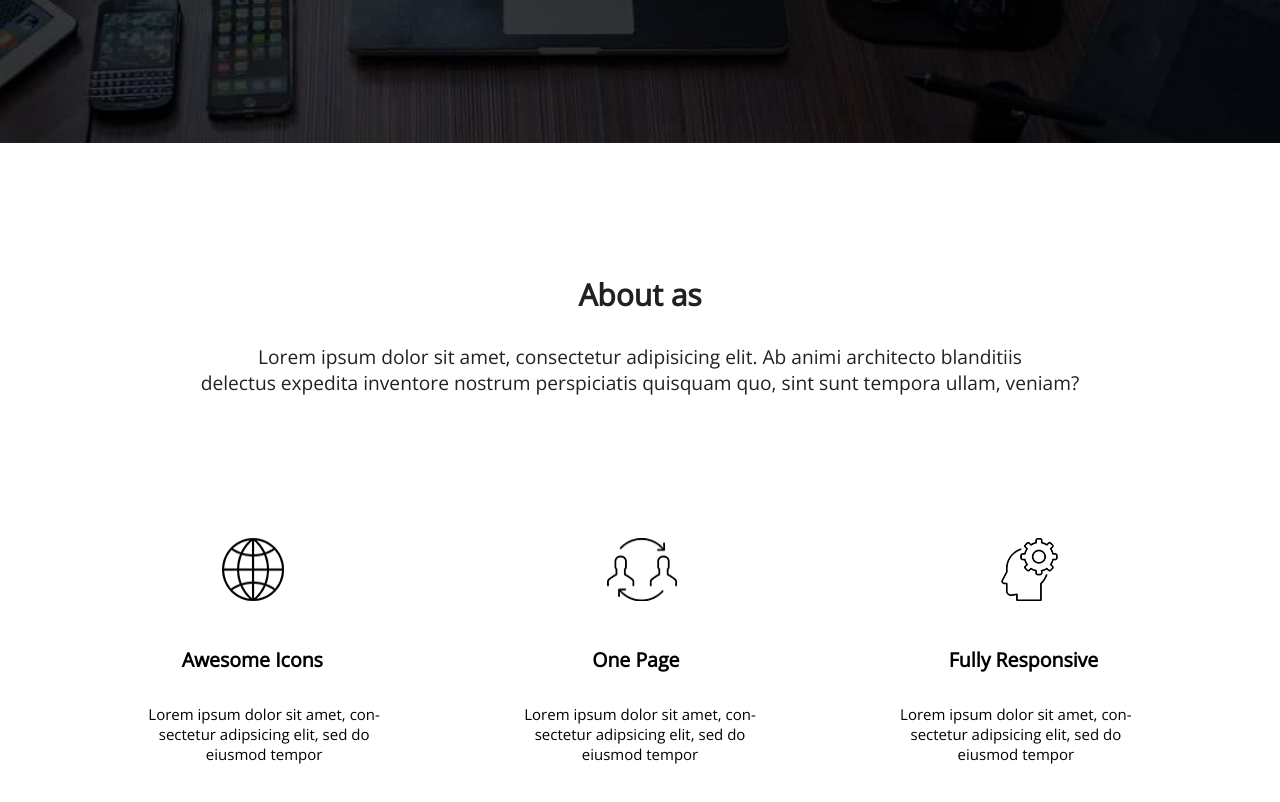
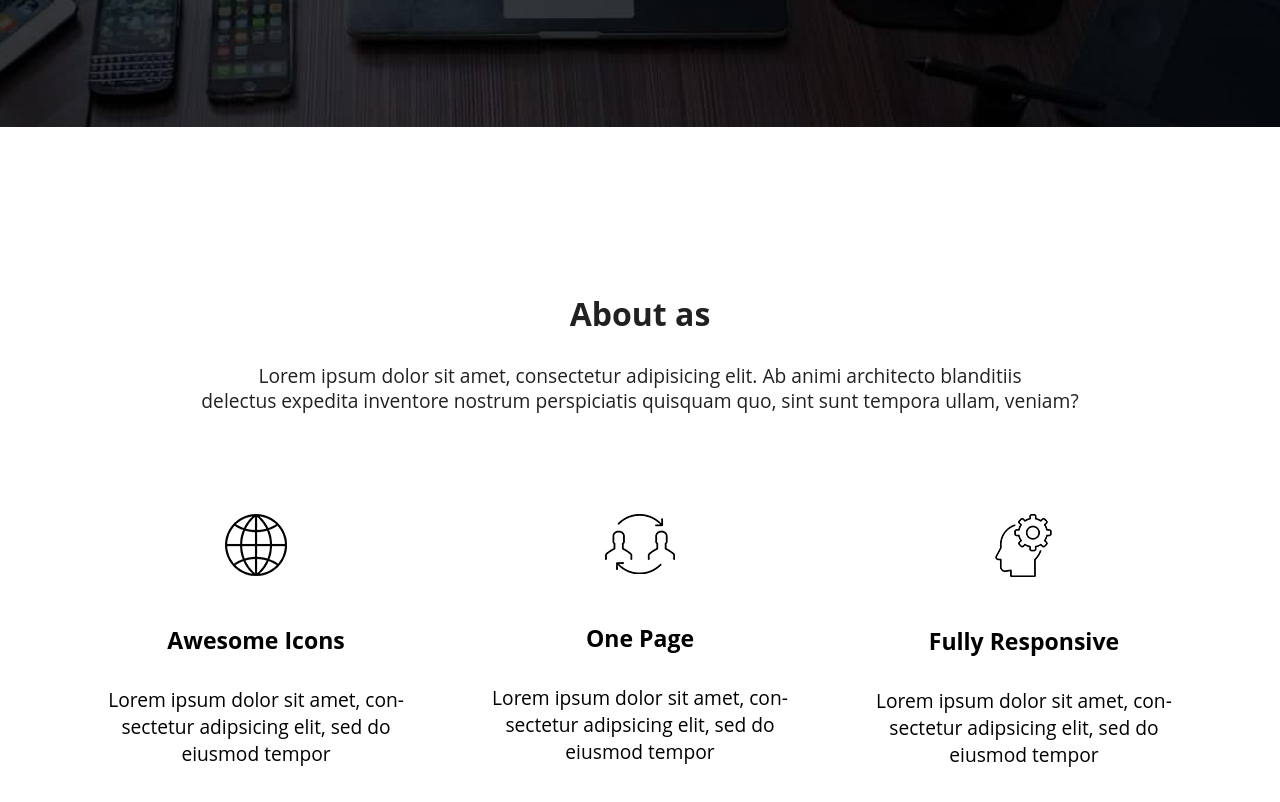
Before and after one commit to Naimeless/mmtr-frontend, a website: page Code.html in a window 1280 px wide. Shown: the part 780-1582 px from the top of the page. Before the commit the page ends 1545 px from the top, so only its background shows below. Drawn offline with nearby package versions, Linux system fonts and the light colour scheme.

Commit message:
Сделан второй блок и отредактирован scss

```diff
--- a/Code.html
+++ b/Code.html
@@ -57,20 +57,22 @@
         <p class="description-block_text">Lorem ipsum dolor sit amet, consectetur adipisicing elit. Ab animi architecto blanditiis<br> delectus expedita
         inventore nostrum perspiciatis quisquam quo, sint sunt tempora ullam, veniam?</p>
     </div>
-    <div class="description-block_image">
-        <img src="img/internet.png" alt="" class="description-block__icon">
-        <img src="img/transfer.png" alt="" class="description-block__icon">
-        <img src="img/head.png" alt="" class="description-block__icon">
-    </div>
-    <div class="description-block_title-icon">
-        <h2 class="description-block_left-heading">Awesome Icons</h2>
-        <h2 class="description-block_center-heading">One Page</h2>
-        <h2 class="description-block_right-heading">Fully Responsive</h2>
-    </div>
-    <div class="description-block_text-icon">
-        <p class="description-block_left-text">Lorem ipsum dolor sit amet, con-<br> sectetur adipsicing elit, sed do<br> eiusmod tempor</p>
-        <p class="description-block_center-text">Lorem ipsum dolor sit amet, con-<br> sectetur adipsicing elit, sed do<br> eiusmod tempor</p>
-        <p class="description-block_right-text">Lorem ipsum dolor sit amet, con-<br> sectetur adipsicing elit, sed do<br> eiusmod tempor</p>
+    <div class="description-block_title-text">
+        <div class="description-block_one">
+            <img src="img/internet.png" alt="" class="description-block__icon">
+            <h2 class="description-block_title-text-heading">Awesome Icons</h2>
+            <p class="description-block_title-text-text">Lorem ipsum dolor sit amet, con-<br> sectetur adipsicing elit, sed do<br> eiusmod tempor</p>
+        </div>
+        <div class="description-block_two">
+            <img src="img/transfer.png" alt="" class="description-block__icon">
+            <h2 class="description-block_title-text-heading">One Page</h2>
+            <p class="description-block_title-text-text">Lorem ipsum dolor sit amet, con-<br> sectetur adipsicing elit, sed do<br> eiusmod tempor</p>
+        </div>
+        <div class="description-block_three">
+            <img src="img/head.png" alt="" class="description-block__icon">
+            <h2 class="description-block_title-text-heading">Fully Responsive</h2>
+            <p class="description-block_title-text-text">Lorem ipsum dolor sit amet, con-<br> sectetur adipsicing elit, sed do<br> eiusmod tempor</p>
+        </div>
     </div>
 </div>
 <!--конец второго блока-->
--- a/css/codes.scss
+++ b/css/codes.scss
@@ -1,6 +1,7 @@
 $font-stack: "Open Sans", sans-serif;
 $s-b: space-between;
 $s-a: space-around;
+$s-e: space-evenly;
 $x-color-black: #212121;
 $x-color-green: #00897b;
 $x-color-white: #ffffff;
@@ -150,21 +151,25 @@ html, body{
 
 /*блок 2*/
 
-.description-block{
+.description-block {
+    width: 100%;
     display: flex;
+    justify-content: $s-a;
+    padding: 40px 20px;
+    flex-direction: column;
 
     &_heading{
       line-height: 22px;
       display: flex;
       justify-content: center;
       margin-top: 11%;
-        color: $palette-primary;
+      color: #212121;
       font-weight: bold;
       font-family: $font-stack;
       font-size: 2.5vw;
     }
 
-    &_text{
+    &_text {
       line-height: 2vw;
       align-content: center;
       text-align: center;
@@ -172,21 +177,45 @@ html, body{
       flex-direction: row;
       justify-content: center;
       margin-top: 3%;
-        color: black;
+      color: #212121;
       font-family: $font-stack;
       font-size: 1.5vw;
     }
 
-    &_image{
-        background-color: $palette-trending;
+    &_title-text {
       display: flex;
-        justify-content: $s-a;
-        padding: 40px 60px;
+      justify-content: $s-e;
+      padding: 100px 0px;
+      text-align: center;
     }
 
-    &__icon{
-        width: 6vw;
-        height: 6vw;
+    &__one, &__two, &__three {
       display: flex;
+      justify-content: center;
+      flex-direction: column;
+    }
+
+    &_icon {
+      display: flex;
+      position: inherit;
+      margin: auto;
+      width: 5vw;
+      height: 5vw;
+    }
+
+    &_title-text-heading {
+      display: flex;
+      justify-content: $s-e;
+      padding-top: 15%;
+      font-family: $font-stack;
+      font-size: 1.8vw;
+    }
+
+    &_title-text-text {
+      display: flex;
+      justify-content: $s-e;
+      font-family: $font-stack;
+      font-size: 1.5vw;
+      margin-top: 10%;
     }
 }
```
Also changed, not shown: css/codes.css. Lines whose indentation alone changed are shown as unchanged.
